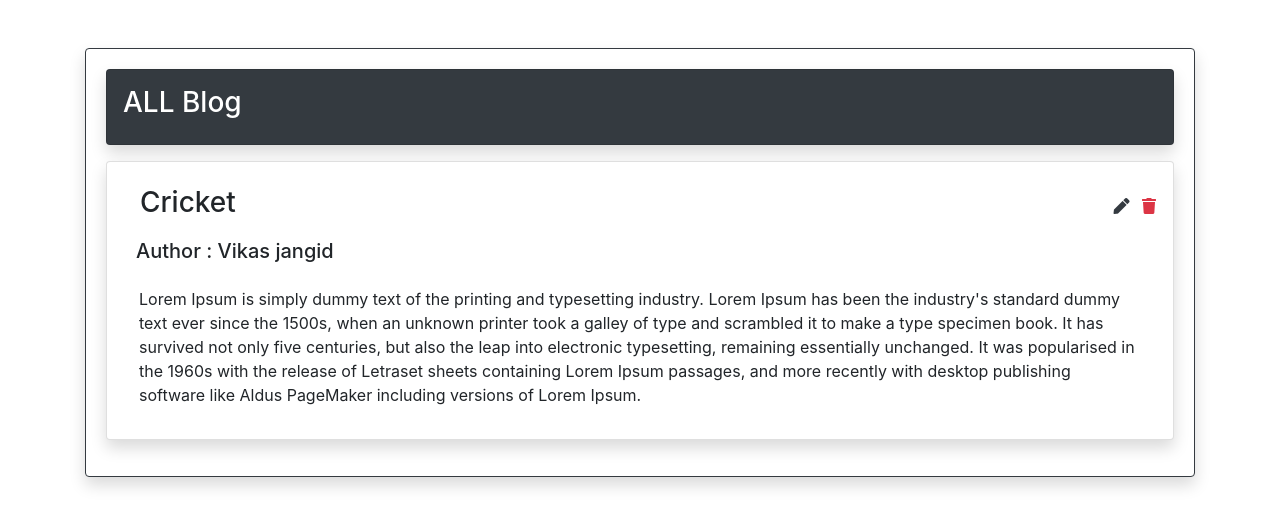
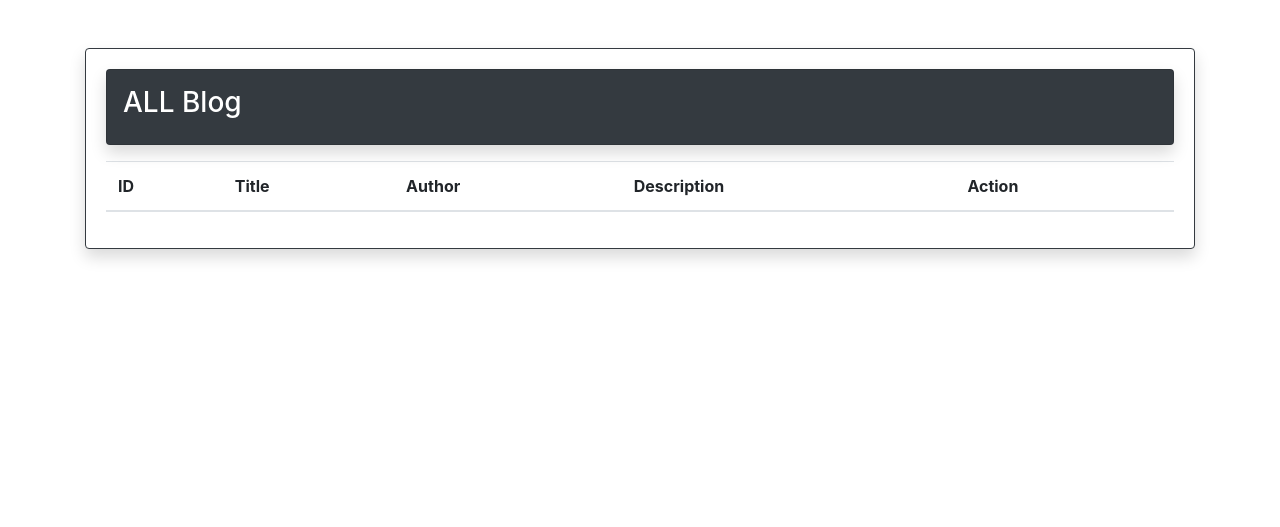
Before and after one commit to Vikas-jangid/DEMO_BLOG, a Symfony app: template templates/blog_view/showBlog.html.twig in a window 1280 px wide. Shown: the part 92-619 px from the top of the page. Run offline with Twig, Linux system fonts and the light colour scheme; the template is opened without the code that fills it, so the values that code supplies are empty; some libraries are stand-ins or nearby versions.

Commit message:
Blog view changed from card to table

```diff
--- a/composer.json
+++ b/composer.json
@@ -21,7 +21,9 @@
         "symfony/monolog-bundle": "^3.7",
         "symfony/proxy-manager-bridge": "5.3.*",
         "symfony/runtime": "5.3.*",
+        "symfony/stopwatch": "5.3.*",
         "symfony/twig-bundle": "5.3.*",
+        "symfony/web-profiler-bundle": "5.3.*",
         "symfony/yaml": "5.3.*",
         "twig/extra-bundle": "^2.12|^3.0",
         "twig/twig": "^2.12|^3.0"
--- a/config/bundles.php
+++ b/config/bundles.php
@@ -9,4 +9,5 @@ return [
     Symfony\Bundle\MakerBundle\MakerBundle::class => ['dev' => true],
     Doctrine\Bundle\DoctrineBundle\DoctrineBundle::class => ['all' => true],
     Doctrine\Bundle\MigrationsBundle\DoctrineMigrationsBundle::class => ['all' => true],
+    Symfony\Bundle\WebProfilerBundle\WebProfilerBundle::class => ['dev' => true, 'test' => true],
 ];
--- a/nbproject/private/private.xml
+++ b/nbproject/private/private.xml
@@ -2,6 +2,10 @@
 <project-private xmlns="http://www.netbeans.org/ns/project-private/1">
     <editor-bookmarks xmlns="http://www.netbeans.org/ns/editor-bookmarks/2" lastBookmarkId="0"/>
     <open-files xmlns="http://www.netbeans.org/ns/projectui-open-files/2">
-        <group/>
+        <group>
+            <file>file:/var/www/html/symfony_learning/DEMO_BLOG/src/Entity/Blog.php</file>
+            <file>file:/var/www/html/symfony_learning/DEMO_BLOG/src/Controller/BlogController.php</file>
+            <file>file:/var/www/html/symfony_learning/DEMO_BLOG/templates/blog_view/showBlog.html.twig</file>
+        </group>
     </open-files>
 </project-private>
--- a/templates/blog_view/showBlog.html.twig
+++ b/templates/blog_view/showBlog.html.twig
@@ -10,23 +10,34 @@
                     <h3 class="text-bold text-white">ALL Blog</h3>
                 </div>
                 <div class="my-3">
-                       <div class="card shadow p-3">
-                            <div class="card-title row ">
-                                <div class="mr-auto">
-                                    <h3 class="text-bold ml-4 p-2">Cricket</h3>
-                                    <h5 class="text-bold ml-4 p-1">Author : Vikas jangid</h5>
-                                </div>
-                                <div class="p-3">
-                                    <a href="#"><i class="fa fa-pen text-dark px-2"></i></a>
-                                    <a href="#"><i class="fa fa-trash text-danger"></i></a>
-                                </div>
-                            </div>
-                           <div class="blog_description">
-                               <p class="px-3">
-                                  Lorem Ipsum is simply dummy text of the printing and typesetting industry. Lorem Ipsum has been the industry's standard dummy text ever since the 1500s, when an unknown printer took a galley of type and scrambled it to make a type specimen book. It has survived not only five centuries, but also the leap into electronic typesetting, remaining essentially unchanged. It was popularised in the 1960s with the release of Letraset sheets containing Lorem Ipsum passages, and more recently with desktop publishing software like Aldus PageMaker including versions of Lorem Ipsum.
-                               </p>
-                           </div>
-                       </div>
+                        <table class = "table">
+                            <thead>
+                                <tr>
+                                    <th scope = "col">ID</th>
+                                    <th scope = "col">Title</th>
+                                    <th scope = "col">Author</th>
+                                    <th scope = "col">Description</th>
+                                    <th scope = "col">Action</th>
+
+                                </tr>
+                            </thead>
+                            <tbody>
+                                {% for blog in blogs %}
+                                    <tr>
+                                        <th scope = "col">{{blog.id}}</th>
+                                        <th scope = "col">{{blog.blog_title}}</th>
+                                        <th scope = "col">{{blog.author}}</th>
+                                        <th scope = "col">{{blog.blog_description}}</th>
+                                        <th scope = "col">
+                                            <a href = "#"><i class = "fa fa-pen text-dark px-2"></i></a>
+                                            <a href = "#"><i class = "fa fa-trash text-danger"></i></a>
+                                        </th>
+
+                                    </tr>
+                                {% endfor %}
+
+                            </tbody>
+                        </table>
                 </div>
             </div>
         </div>
```
Also changed, not shown: config/routes/dev/web_profiler.yaml (added, +7 -0 lines), src/Controller/BlogController.php (+44 -8 lines), 4 other files. Lines whose indentation alone changed are shown as unchanged.
